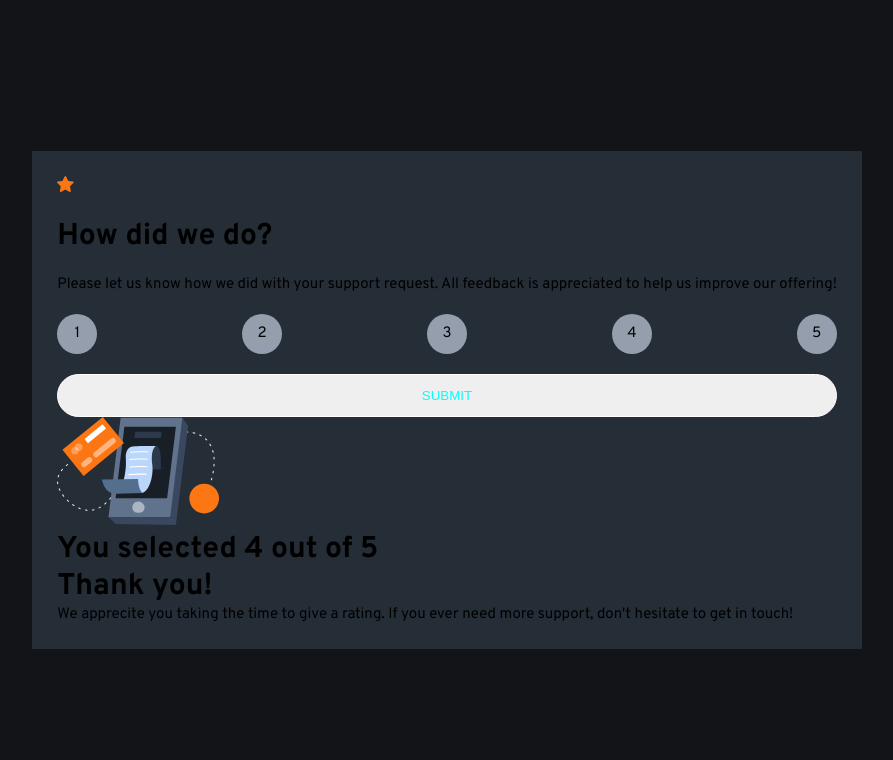
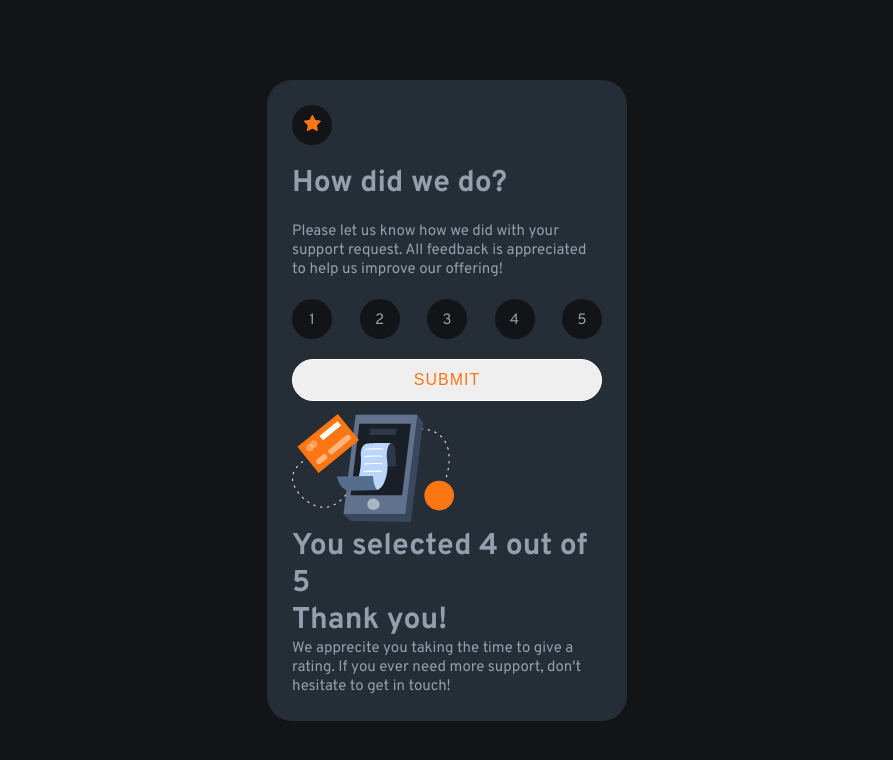
Before and after one commit to farah-jannat/interective-rating-component, a plain HTML site: page index.html in a window 1280 px wide. Shown: the whole page, without its empty margins (193-1086 px from the left). Drawn offline with Linux system fonts and the light colour scheme.

Commit message:
fix part-1

```diff
--- a/style.css
+++ b/style.css
@@ -1,6 +1,6 @@
 @import url('https://fonts.googleapis.com/css2?family=Overpass:wght@100;200;300;400;500;600;700&display=swap');
 :root{
-
+--Orange: hsl(25, 97%, 53%);
 --White: hsl(0, 0%, 100%);
 --Light-Grey: hsl(217, 12%, 63%);
 --Medium-Grey: hsl(216, 12%, 54%);
@@ -13,7 +13,7 @@
     box-sizing: border-box;
 }
 body{
-    font-family: 'Overpass',sans-serif;
+    font-family: 'Overpass', sans-serif;
     font-size: 15px;
     background-color: var(--Very-Dark-Blue);
 
@@ -28,29 +28,48 @@ body{
 .sub-container{
     background-color: var(--Dark-Blue);
     padding: 25px;
+    width: 360px;
+    border-radius: 25px;
 
+}
+.all-content{
+    display: flex;
+    flex-direction: column;
+    gap: 13px;
+    color: var(--Light-Grey);
 }
 .part1{
     display: flex;
     flex-direction: column;
     gap: 20px;
 }
+.part1 .star{
+    background-color:var(--Very-Dark-Blue);
+    width:40px;
+    height: 40px;
+    text-align: center;
+    padding: 10px;
+    border-radius: 50%
+}
 .part1 .num{
     display: flex;
     justify-content: space-between;
 }
 .num .num1{
-    background-color: var(--Light-Grey);
+    background-color:var(--Very-Dark-Blue);
     width:40px;
     height: 40px;
     text-align: center;
-    padding: 10px;
+    padding: 12px;
     border-radius: 50%;
 }
 .part1 button{
     width: 100%;
-    padding: 13px;
+    padding: 11px;
     border-radius: 30px;
-    color: aqua;
+    color:var(--Orange);
+    letter-spacing: 1px;
+    font-size: 16px;
+    font-weight: 400;
     border: 1px solid #FFF;
 }
```
